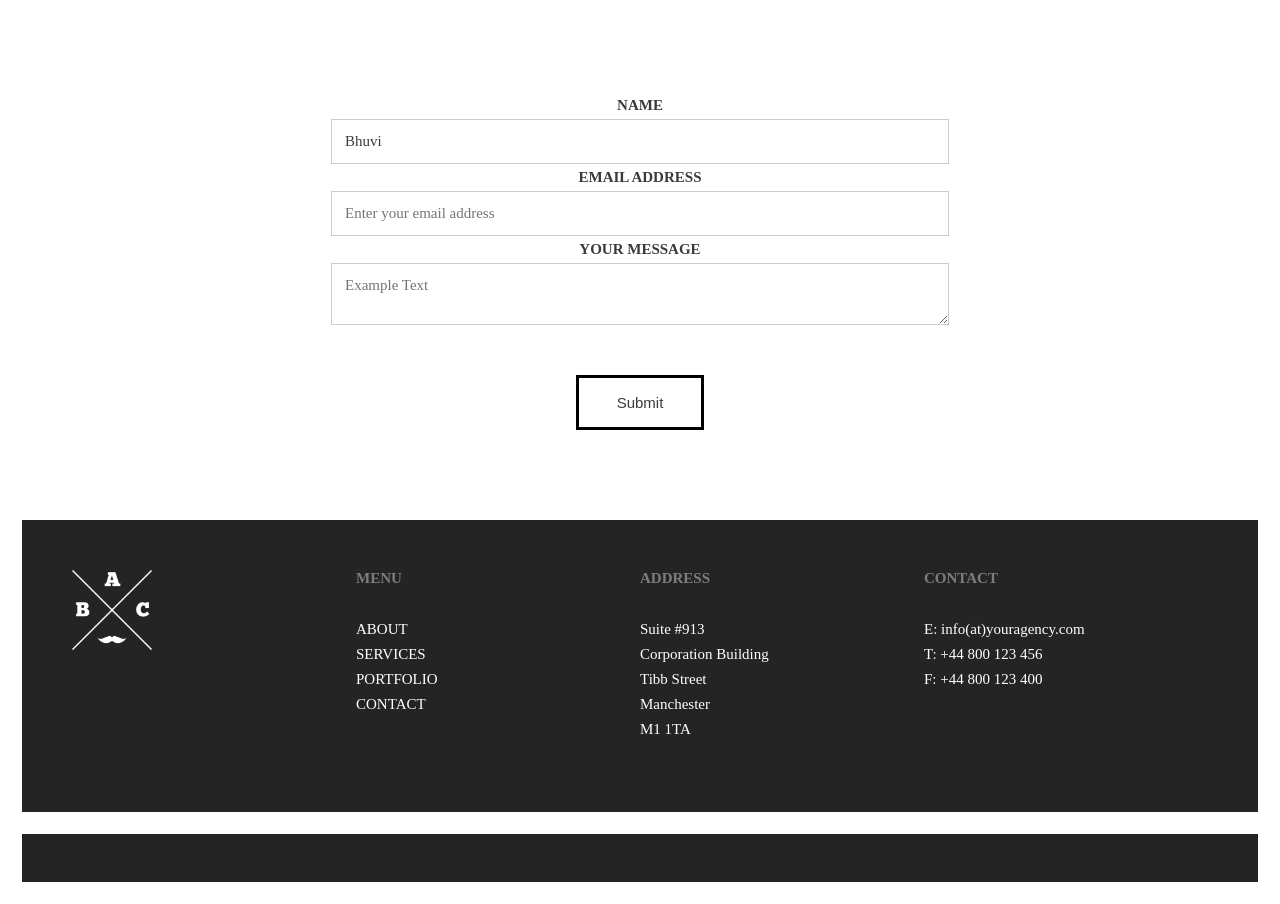
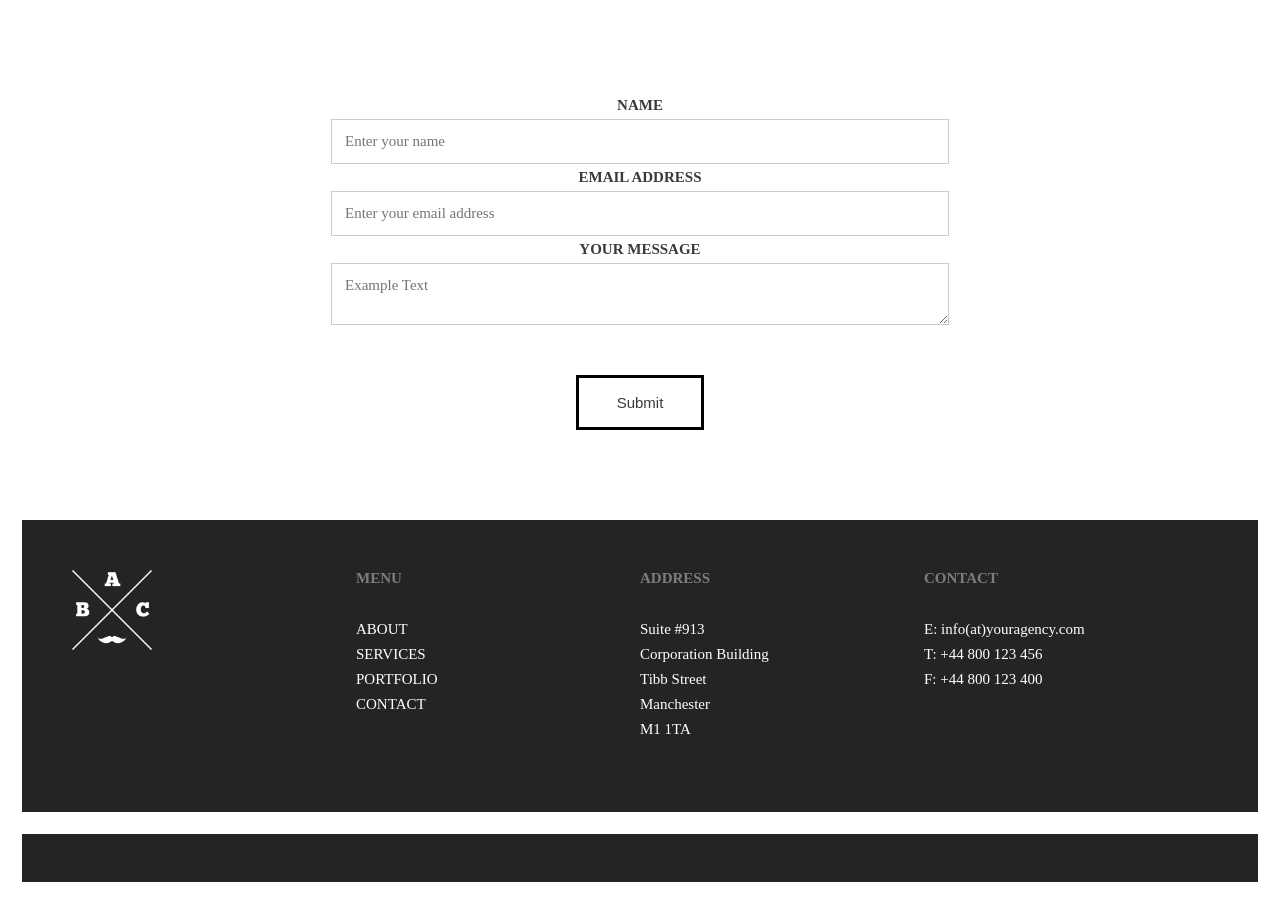
Before and after one commit to vivekrai9638/template-design, a plain HTML site: page clone website/index.html in a window 1280 px wide. Shown: the part 4567-5471 px from the top of the page. Drawn offline with Linux system fonts and the light colour scheme.

Commit message:
Update index.html

```diff
--- a/clone website/index.html
+++ b/clone website/index.html
@@ -184,7 +184,7 @@
             <form action="#" id="form1">
                 <div class="form-name">
                     <label for="name">NAME</label> <br>
-                    <input id="name" type="text" size="90" placeholder="Enter your name" value="Bhuvi" required>
+                    <input id="name" type="text" size="90" placeholder="Enter your name" required>
                 </div>
                 <div class="form-mail">
                     <label for="mail-id">EMAIL ADDRESS</label> <br>
```
